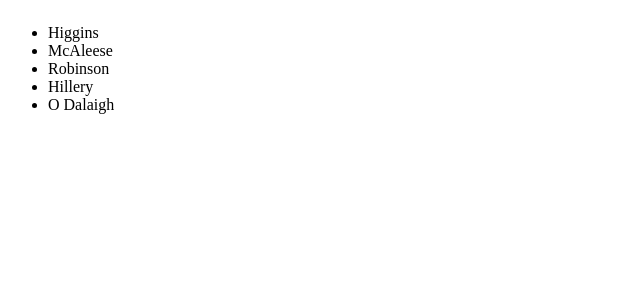
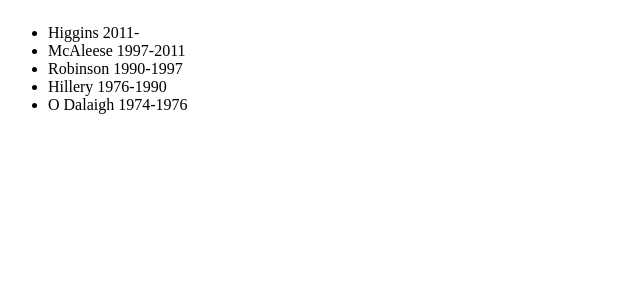
Before and after one commit to copydataai/frontend-development-atu, an Angular app: page / in a window 1280 px wide. Shown: the top 300 px of the page, without its empty margins (0-640 px from the left). Built offline with nearby package versions, Linux system fonts and the light colour scheme.

Commit message:
chore: add term exercise 2c

```diff
--- a/src/app/listcomponent/listcomponent.component.html
+++ b/src/app/listcomponent/listcomponent.component.html
@@ -1,6 +1,5 @@
 <ul>
-
 @for (president of presidents; track president){
-  <li>{{president}}</li>
+  <li>{{president.name}} {{president.term}}</li>
 }
 </ul>
--- a/src/app/listcomponent/listcomponent.component.ts
+++ b/src/app/listcomponent/listcomponent.component.ts
@@ -6,6 +6,11 @@ import { Component } from '@angular/core';
   templateUrl: './listcomponent.component.html',
   styleUrl: './listcomponent.component.css'
 })
+
 export class ListcomponentComponent {
-  presidents: string[] = ["Higgins", "McAleese", "Robinson", "Hillery", "O Dalaigh"];
+presidents: any[] = [{name: "Higgins", term:"2011-"},
+{name: "McAleese", term:"1997-2011"},
+{name: "Robinson", term:"1990-1997"},
+{name: "Hillery", term:"1976-1990"},
+{name: "O Dalaigh", term:"1974-1976"}];
 }
```
